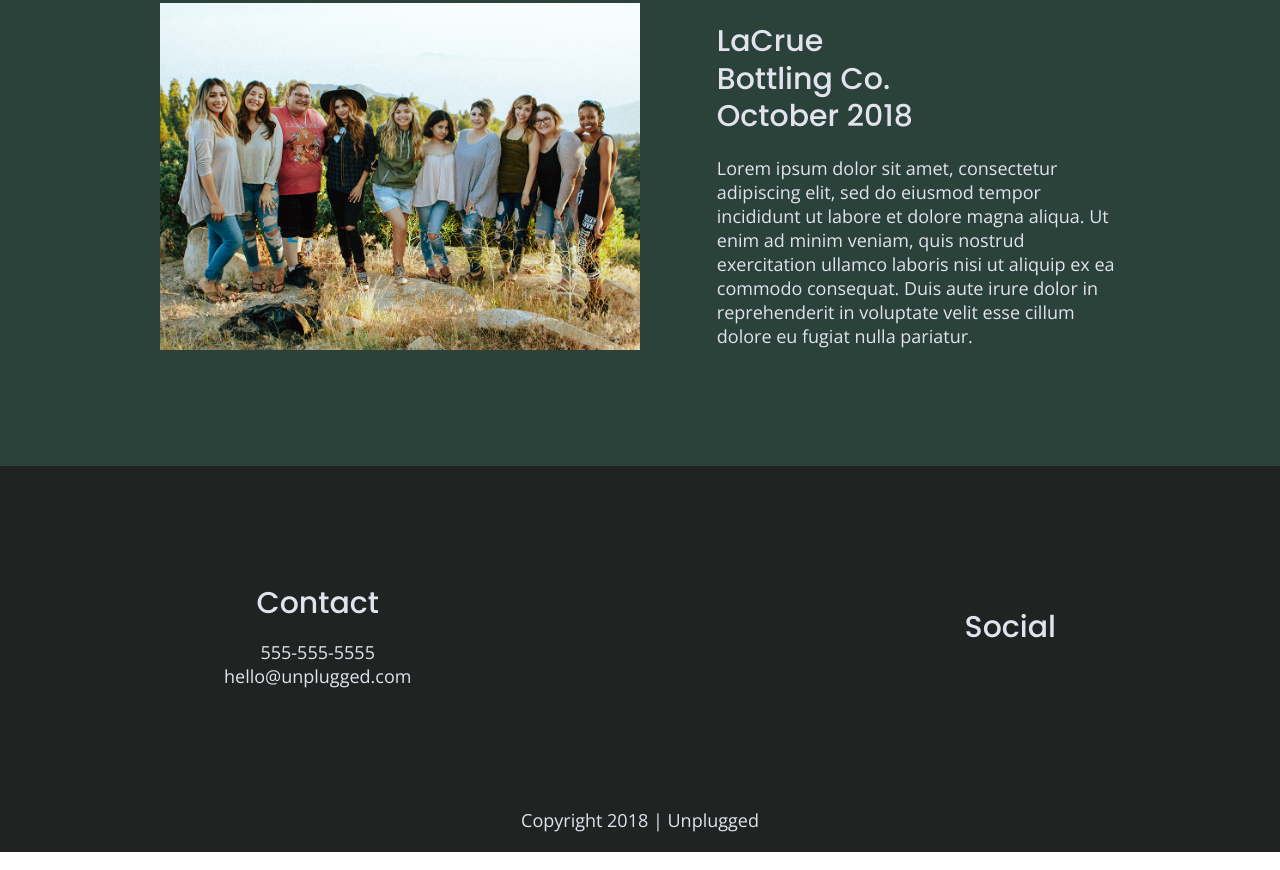
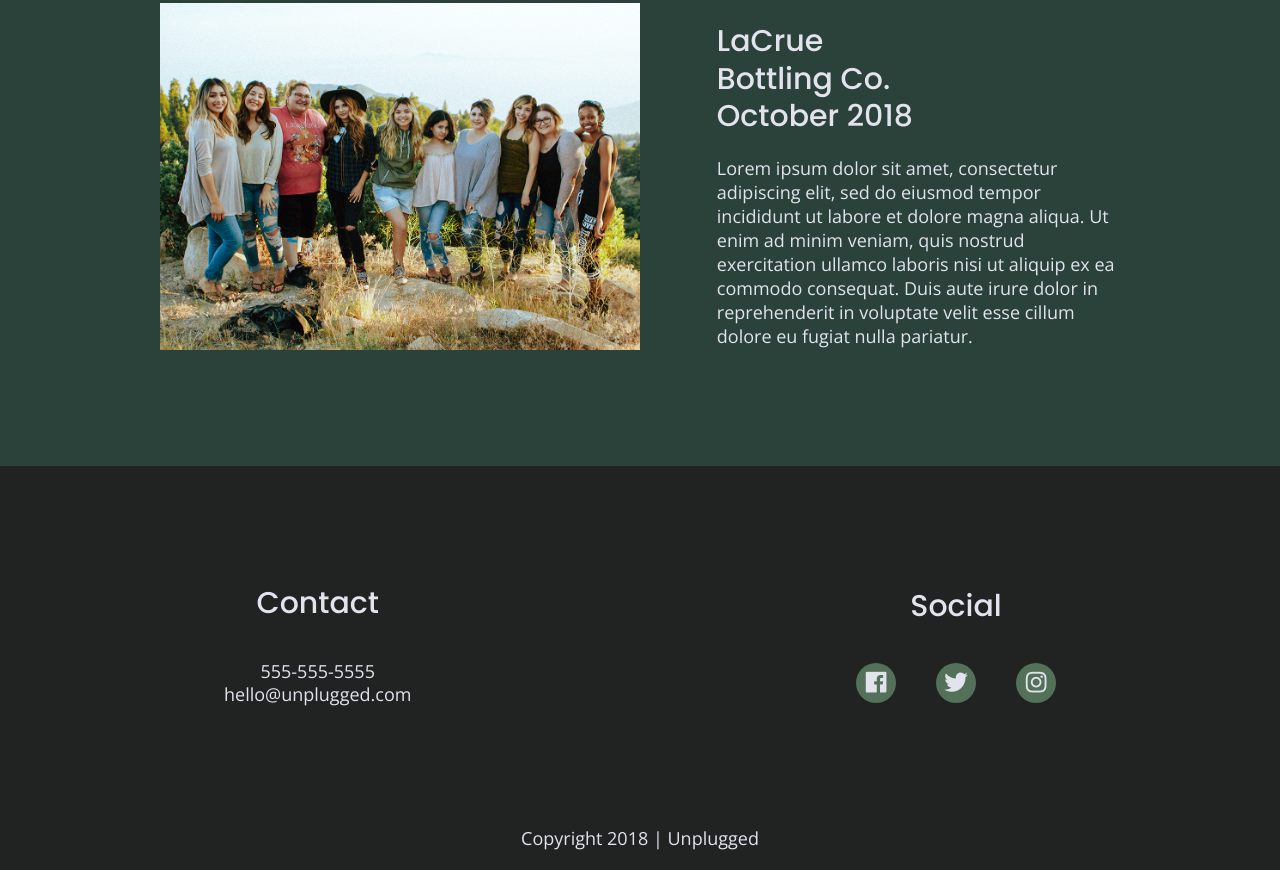
Before and after one commit to l-faithfull/unplugged-retreat, a website built with Parcel: page index.html in a window 1280 px wide. Shown: the part 2067-2937 px from the top of the page. Built offline with nearby package versions, Linux system fonts and the light colour scheme.

Commit message:
Social icons added and styled

```diff
--- a/css/main.css
+++ b/css/main.css
@@ -232,10 +232,18 @@ footer .social-icons {
   align-items: center;
 }
 
-footer .social p {
+footer .social-icons p {
+  background-color: #527158; /* gives icon square background */
+  border-radius: 50%; /* makes it a round background */
+  width: 40px;
+  height: 40px;
   display: flex;
   justify-content: center;
   align-items: center;
+}
+
+footer .social-icons p i {
+  font-size: 1.3125em;
 }
 
 footer .copyright {
@@ -535,7 +543,7 @@ input[type=button] {
       line-height: 1.25;
   }
 
-  /*----------- Header ----------*/
+  /*----------- Header - Tablet ----------*/
   header {
     justify-content: space-around;
     padding: 33px 0;
@@ -562,7 +570,7 @@ input[type=button] {
     display: none;
   }
 
-  /* ------ Footer ------- */
+  /* ------ Footer - Tablet ------- */
   footer .content-wrapper {
     width: 65%;
     margin: 100px 0;
@@ -576,6 +584,20 @@ input[type=button] {
 
   footer .contact {
     margin-bottom: 0;
+  }
+
+  footer h4 {
+    font-size: 1.5em;
+    margin-bottom: 40px;
+  }
+
+  footer p {
+      line-height: 1.285;
+  }
+
+  footer .social-icons {
+    width: 12.5em;
+    justify-content: space-between;
   }
 
   footer .copyright {
--- a/index.html
+++ b/index.html
@@ -172,13 +172,13 @@
           <h4>Social</h4>
           <div class="social-icons">
             <p>
-              <a href="https://www.facebook.com" target="_blank"></a>
+              <a href="https://www.facebook.com" target="_blank"><i class="fab fa-facebook"></i></a>
             </p>
             <p>
-              <a href="https://www.twitter.com" target="_blank"></a>
+              <a href="https://www.twitter.com" target="_blank"><i class="fab fa-twitter"></i></a>
             </p>
             <p>
-              <a href="https://www.instagram.com" target="_blank"></a>
+              <a href="https://www.instagram.com" target="_blank"><i class="fab fa-instagram"></i></a>
             </p>
           </div>
         </div>
```
Also changed, not shown: about/index.html (+3 -3 lines), faq/index.html (+3 -3 lines).
